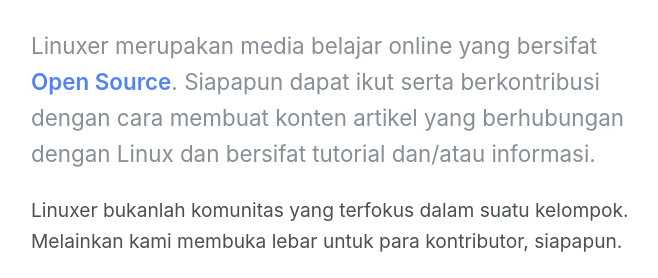
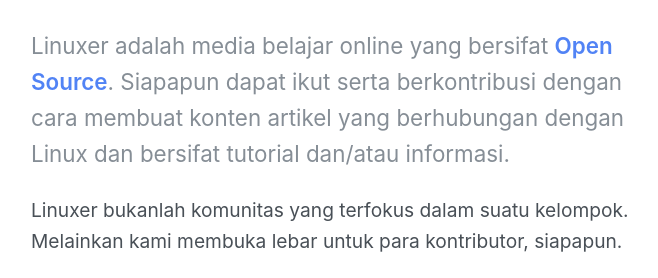
Before and after one commit to bangden07/linuxer-site, a Gatsby site: page / in a window 1280 px wide. Shown: the part 250-528 px from the top of the page, without its empty margins (59-717 px from the left). Built offline with nearby package versions, Linux system fonts and the light colour scheme; Gatsby itself is replaced by a stand-in of ours.

Commit message:
Minor Updates

```diff
--- a/src/pages/index.js
+++ b/src/pages/index.js
@@ -37,7 +37,7 @@
       <section className="small lead">
         <h1>Halo, Saya Linuxer</h1>
         <p className="subtitle">
-          Linuxer merupakan media belajar online yang bersifat{' '}
+          Linuxer adalah media belajar online yang bersifat{' '}
           <a
             href="https://opensource.org/"
             target="_blank"
@@ -54,7 +54,7 @@
         </p>
         <p>
           Untuk ikut berkontribusi, Anda dapat mengirimkan artikel <b>konten@linuxer.or.id</b>.
-          {' '} Dan persyaratan dapat di lihat di sini: <Link to="/kontributor">Kontributor</Link>.{' '}
+          Dan persyaratan dapat di lihat di sini: <Link to="/kontributor">Kontributor</Link>.
           Cerdaskan Bangsa dengan Open Source bersama <b>Linuxer</b>.
         </p>
       </section>
```
